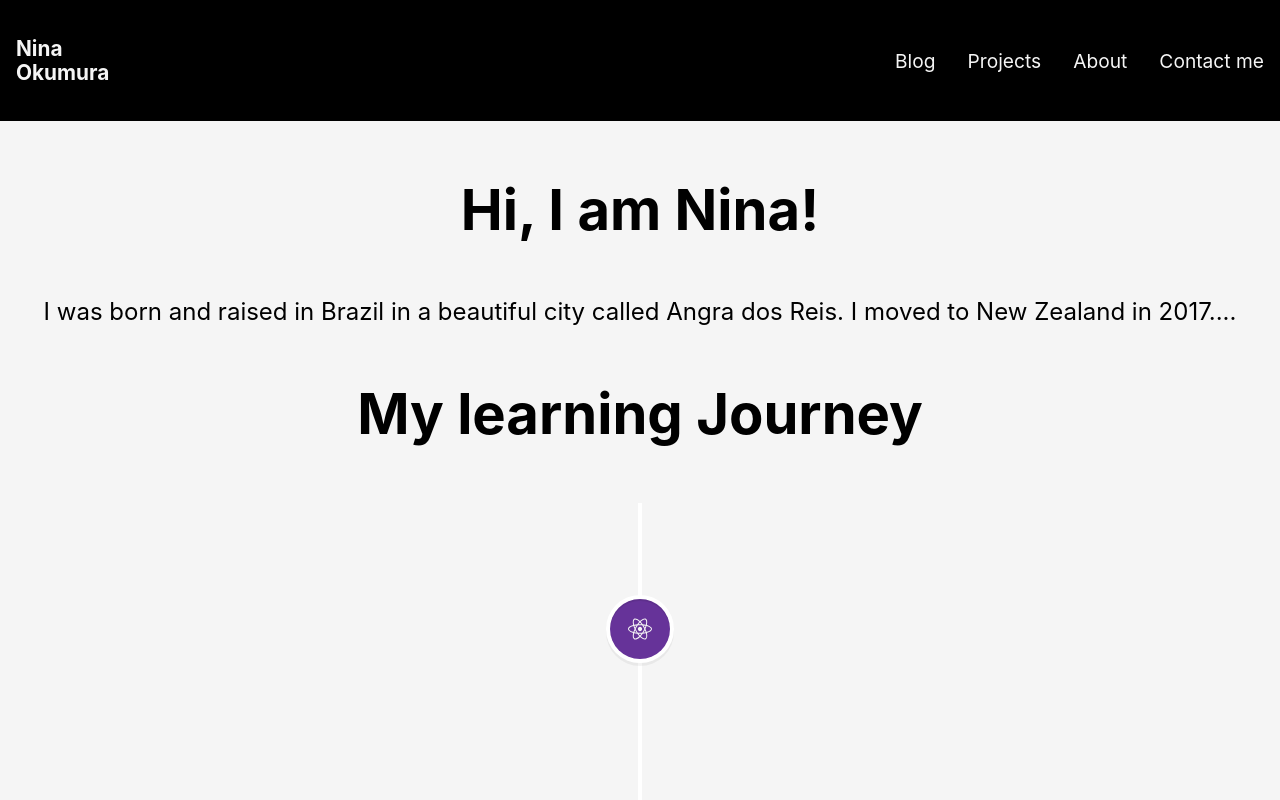
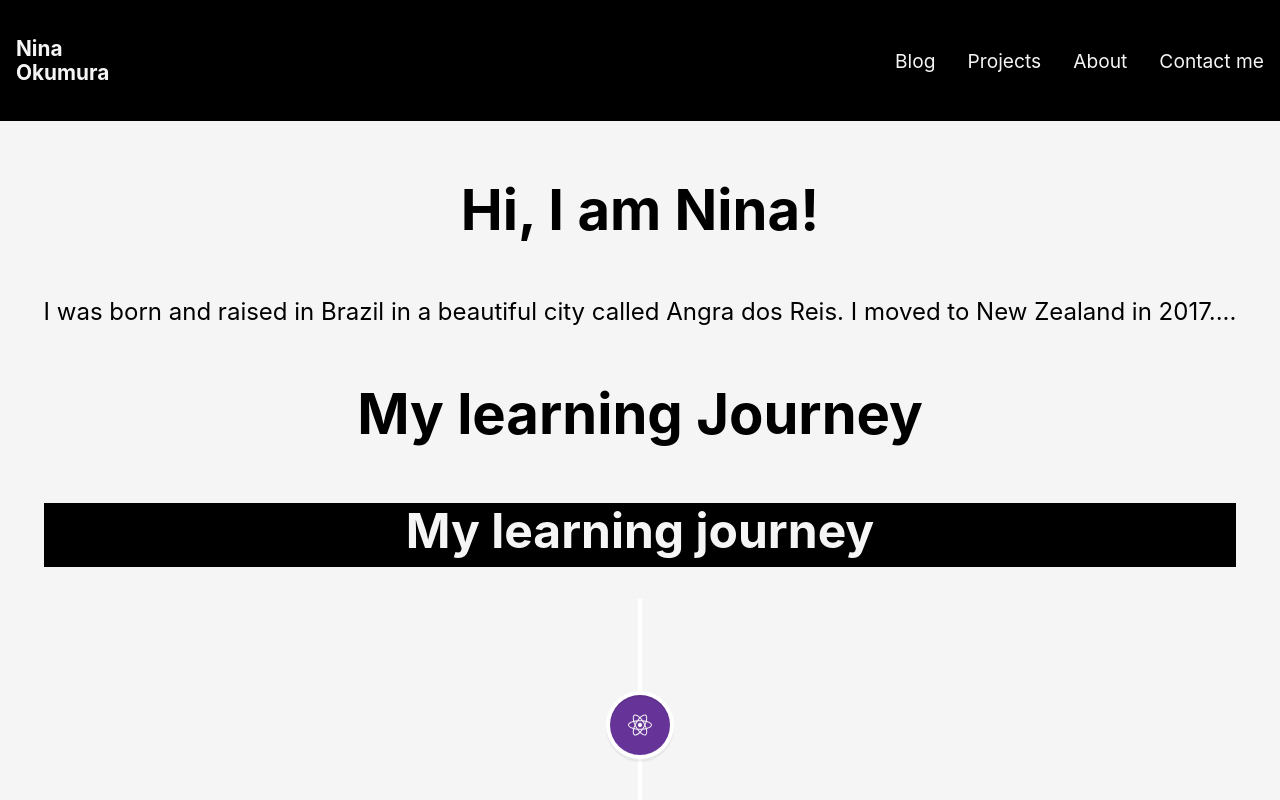
Before and after one commit to ninaokumura/portfolio-react, a React (Create React App) app: page /about in a window 1280 px wide. Shown: the top 800 px of the page. Built offline with nearby package versions, Linux system fonts and the light colour scheme.

Commit message:
update timeline title

```diff
--- a/src/components/timeline/timeline.css
+++ b/src/components/timeline/timeline.css
@@ -1,3 +1,10 @@
+.timeline-title {
+  font-size: 3rem;
+  padding-bottom: 3rem;
+  background-color: black;
+  color: whitesmoke;
+  height: 1rem;
+}
 .vertical-timeline-element {
   font-size: 2rem;
 }
@@ -21,4 +28,5 @@
 
 .certificate-icon {
   font-size: 2rem;
+  /* color: rebeccapurple; */
 }
--- a/src/components/timeline/timeline.jsx
+++ b/src/components/timeline/timeline.jsx
@@ -22,6 +22,7 @@ import './timeline.css';
 function Timeline() {
   return (
     <div className='timeline'>
+      <h1 className='timeline-title'>My learning journey</h1>
       <VerticalTimeline>
         <VerticalTimelineElement
           className='vertical-timeline-element--work'
```
